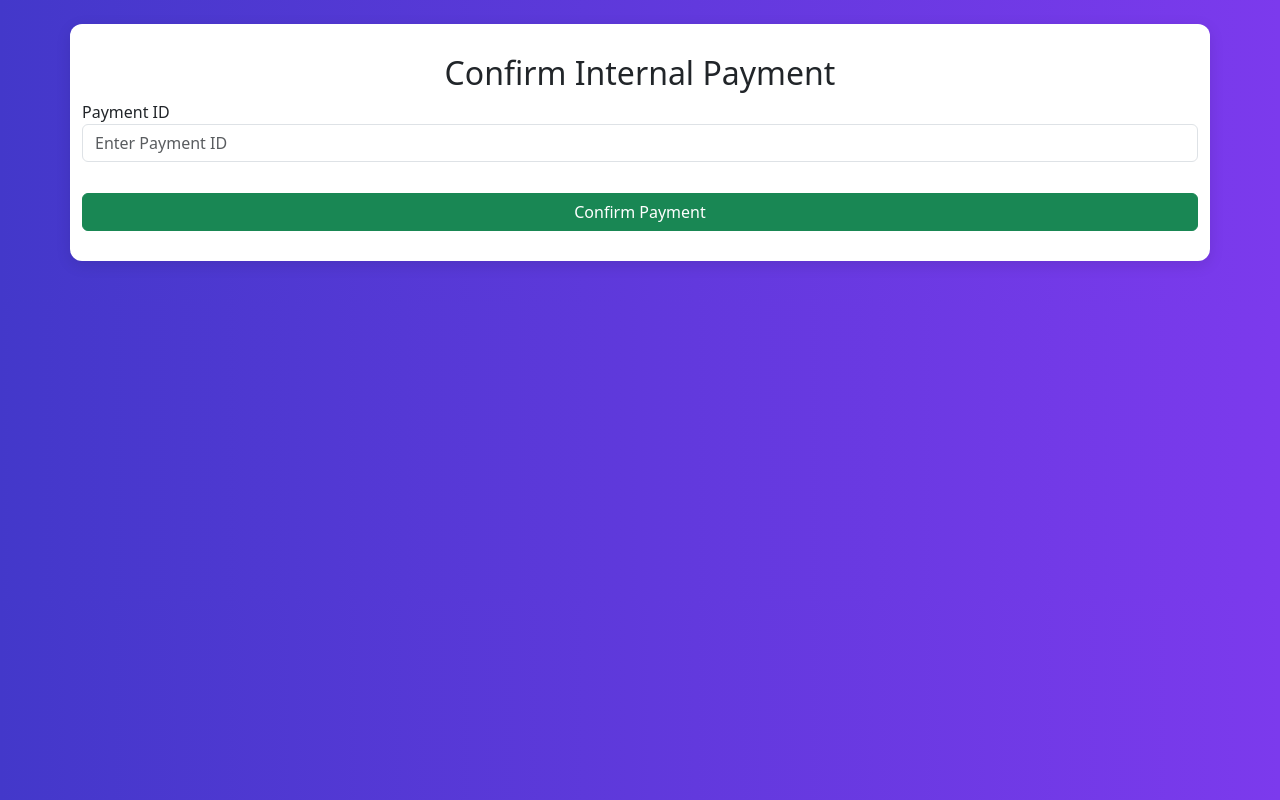
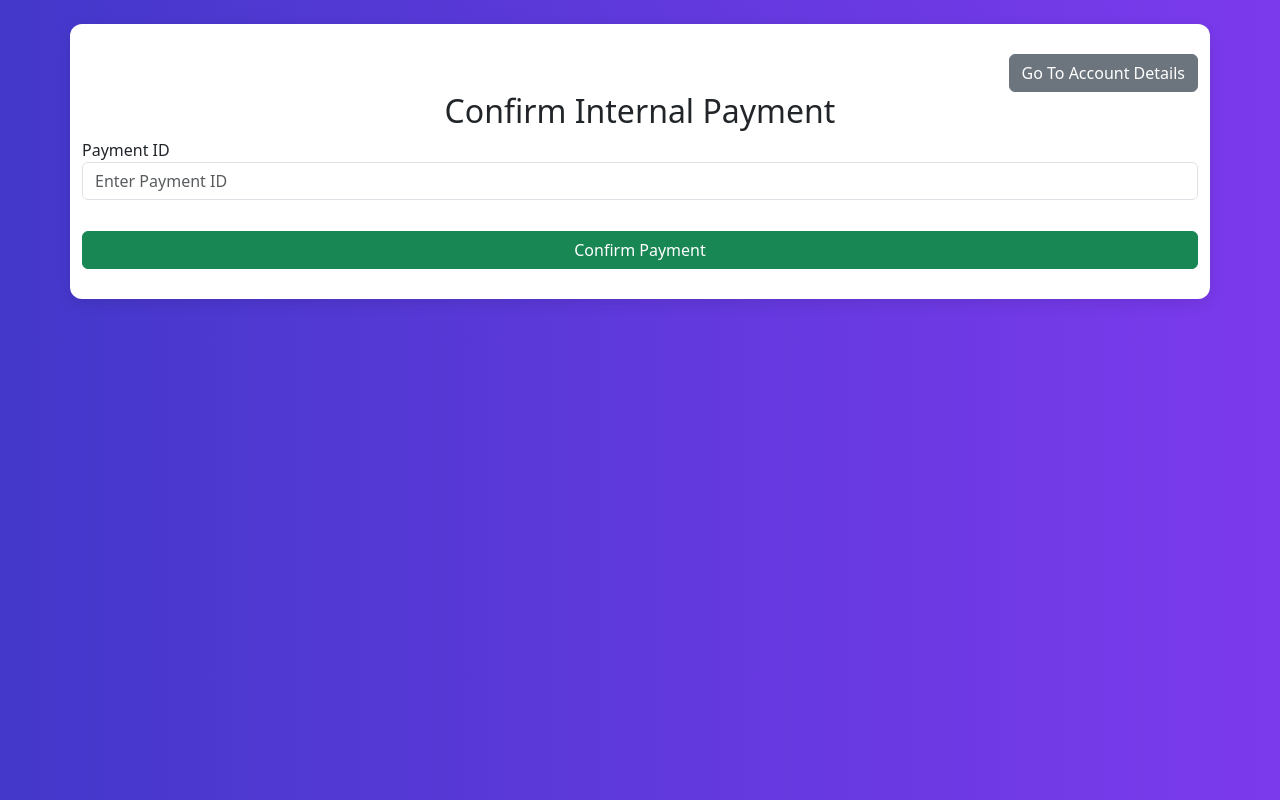
Before and after one commit to vetrivel9597/UpiPayment, a React (Create React App) app: page /confirmInternal-payment in a window 1280 px wide. Built offline with nearby package versions, Linux system fonts and the light colour scheme; sample sign-in values are in the browser's storage.

Commit message:
feat :22

```diff
--- a/src/B2B/ConfirmInternalPayment.js
+++ b/src/B2B/ConfirmInternalPayment.js
@@ -1,7 +1,7 @@
 import React, { useState } from "react";
 import axios from "axios";
 import { useNavigate } from "react-router-dom";
-
+import { Button } from "react-bootstrap"
 function ConfirmInternalPayment() {
   const [paymentId, setPaymentId] = useState("");
   const [result, setResult] = useState(null);
@@ -20,18 +20,27 @@ function ConfirmInternalPayment() {
         }
       );
 
-      console.log("✅ Confirm Success:", response.data);
       setResult(response.data);
       navigate("/internal-payment")
       alert("Payment confirmed successfully!");
     } catch (error) {
-      console.error("❌ Confirm Error:", error.response?.data || error.message);
+      console.error(" Confirm Error:", error.response?.data || error.message);
       alert("Payment confirmation failed!");
     }
   };
 
+
+  const handleBackButtonClick = () => {
+    navigate("/AccountDetails")
+
+  }
+
   return (
     <div className="container mt-4">
+
+      <div className="d-flex justify-content-end">
+        <Button variant="secondary" onClick={handleBackButtonClick}>Go To Account Details</Button>
+      </div>
       <h2>Confirm Internal Payment</h2>
       <form onSubmit={handleSubmit}>
         <div className="mb-3">
--- a/src/B2B/CreateAccount.js
+++ b/src/B2B/CreateAccount.js
@@ -1,7 +1,7 @@
 import React, { useState } from "react";
 import axios from "axios";
 import { useNavigate } from "react-router-dom";
-
+import { Button } from "react-bootstrap"
 function CreateAccount() {
 
   const navigate = useNavigate()
@@ -27,9 +27,15 @@ function CreateAccount() {
       setResponse(err.response?.data || { message: "Request failed" });
     }
   };
-
+  const handleBackButtonClick = () => {
+    navigate("/AccountDetails")
+  }
   return (
     <div className="p-6">
+      <br />
+      <div className="d-flex justify-content-end">
+        <Button variant="secondary" onClick={handleBackButtonClick}>Go To Account Details</Button>
+      </div>
       <h1 className="text-xl font-bold mb-4">Create Account</h1>
       <form onSubmit={handleSubmit} className="flex flex-col gap-3">
         <input
--- a/src/B2B/CreateInternalPayments.js
+++ b/src/B2B/CreateInternalPayments.js
@@ -1,7 +1,7 @@
 import React, { useState } from "react";
 import axios from "axios";
 import { useNavigate } from "react-router-dom";
-
+import {Button } from "react-bootstrap"
 function CreateInternalPayments() {
   const [formData, setFormData] = useState({
     amount: '',
@@ -40,8 +40,16 @@ function CreateInternalPayments() {
     }
   };
 
+  const handleBackButtonClick = () => {
+    navigate("/AccountDetails")
+
+  }
   return (
     <div className="container mt-4">
+
+      <div className="d-flex justify-content-end">
+        <Button variant="secondary" onClick={handleBackButtonClick}>Go To Account Details</Button>
+      </div>
       <h2>Create Internal Payment</h2>
       <form onSubmit={handleSubmit}>
         <div className="mb-3">
--- a/src/B2B/InternalPayment.js
+++ b/src/B2B/InternalPayment.js
@@ -1,7 +1,7 @@
 import React, { useEffect, useState } from "react";
 import DataTable from "react-data-table-component";
 import { useNavigate } from "react-router-dom";
-import { Modal, Button, Table } from "react-bootstrap";
+import { Button } from "react-bootstrap";
 
 function InternalPayment() {
   const [payments, setPayments] = useState([]);
@@ -64,9 +64,11 @@ function InternalPayment() {
   const handleGetAccountData = () => {
     navigate("/AccountDetails")
   }
+
   return (
     <div className="p-4">
       <h2 className="mb-3 ">Internal Payments</h2>
+
       <Button onClick={handleGetAccountData}>View Account</Button>
       <Button variant="danger" onClick={handelCreatePayments} className="ms-2">Create InternalPayment</Button>
       <br />
```
